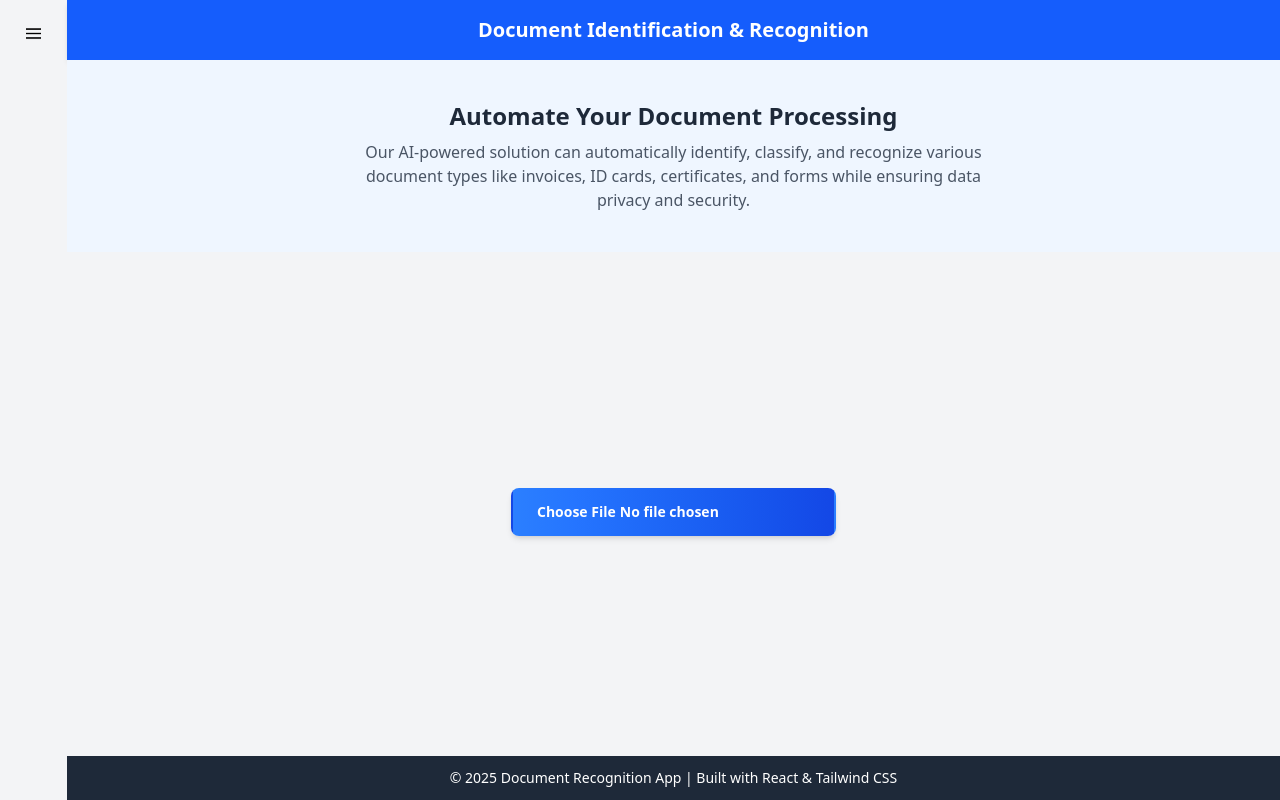
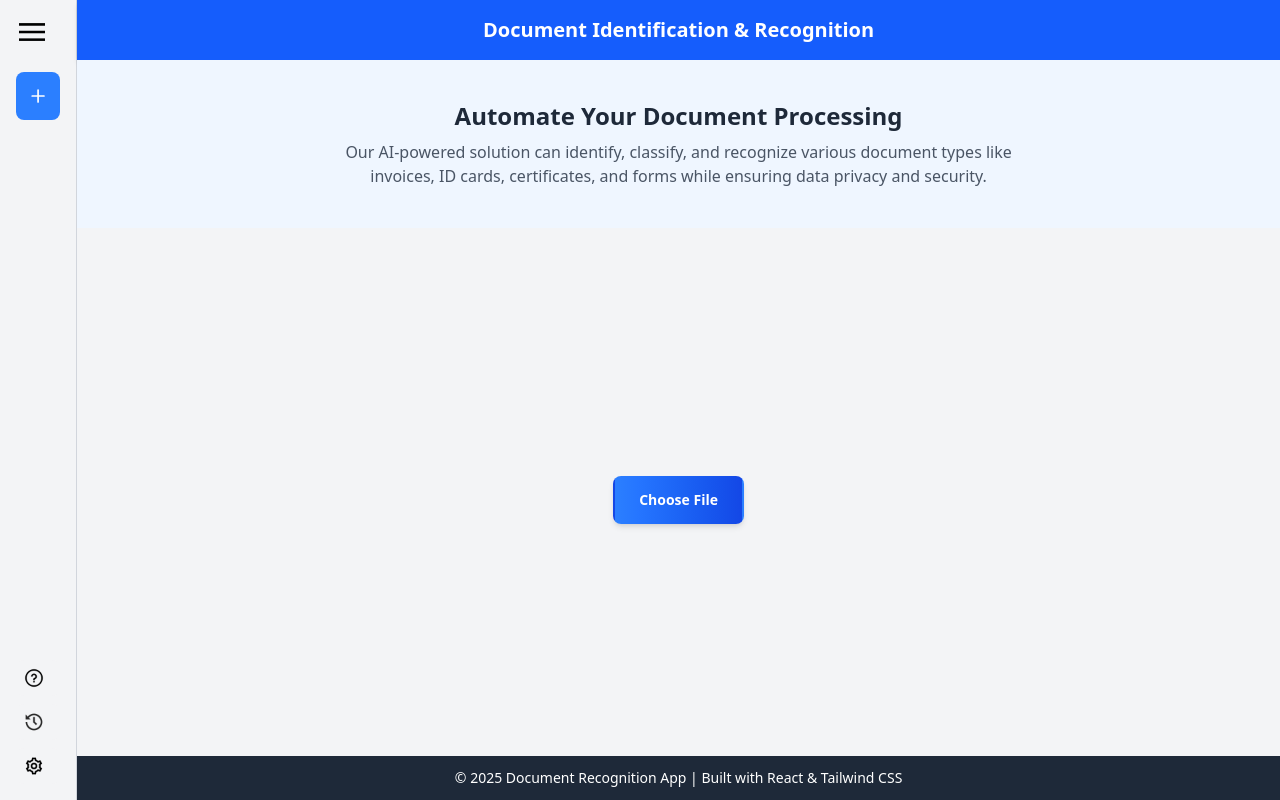
Before and after one commit to princethakarar/Document-Identification-System, a React (Vite) app: page / in a window 1280 px wide. Built offline with nearby package versions, Linux system fonts and the light colour scheme.

Commit message:
new chat option added

```diff
--- a/package.json
+++ b/package.json
@@ -12,6 +12,7 @@
   "dependencies": {
     "@google/generative-ai": "^0.24.0",
     "@tailwindcss/vite": "^4.0.12",
+    "lucide-react": "^0.479.0",
     "react": "^19.0.0",
     "react-dom": "^19.0.0",
     "tailwindcss": "^4.0.12"
--- a/src/App.jsx
+++ b/src/App.jsx
@@ -1,86 +1,139 @@
 import { useState, useContext, useEffect } from "react";
+import "./App.css";
 import Sidebar from "./sidebar/sidebar";
 import { Context } from "./context/Context";
 
 function App() {
   const [imageData, setImageData] = useState(null);
-  const [selectedResponse, setSelectedResponse] = useState("");
   const { onSent, response } = useContext(Context);
-  const [prevPrompts, setPrevPrompts] = useState([]); // Store previous responses
+  const [responseText, setResponseText] = useState(null);
+  const [prevPrompts, setPrevPrompts] = useState([]);
+  const [file, setFile] = useState(null);
+  const [isConfirmed, setIsConfirmed] = useState(false);
+  const [showInfo, setShowInfo] = useState(true);
+  const [isHistorySelected, setIsHistorySelected] = useState(false); // NEW: Track history selection
 
-  // Function to remove HTML tags for Sidebar display
+  // Function to remove HTML tags from response text
   const stripHtmlTags = (html) => {
     const doc = new DOMParser().parseFromString(html, "text/html");
     return doc.body.textContent || "";
   };
 
+  // Handle file upload for image processing
   const handleImageChange = async (event) => {
-    const file = event.target.files[0];
-    if (!file) return;
+    const uploadedFile = event.target.files[0];
+    if (!uploadedFile) return;
 
+    setFile(uploadedFile);
     let reader = new FileReader();
     reader.onload = async (e) => {
-      let base64string = e.target.result.split(",")[1];
       setImageData(e.target.result);
-      onSent(base64string, file.type);
+      setShowInfo(false);
+      setIsHistorySelected(false); // Reset history flag
     };
-    reader.readAsDataURL(file);
+    reader.readAsDataURL(uploadedFile);
   };
 
-  // Store response when a new one arrives
+  // Confirm & Submit button action
+  const handleSubmit = () => {
+    if (imageData && file) {
+      let base64string = imageData.split(",")[1];
+      onSent(base64string, file.type);
+      setIsConfirmed(true);
+    }
+  };
+
+  // Handle response updates & store in history
   useEffect(() => {
     if (response) {
+      setResponseText(response);
       const cleanResponse = stripHtmlTags(response);
-      setPrevPrompts((prev) => [{ text: cleanResponse, html: response, img: imageData }, ...prev.slice(0, 9)]);
-      setSelectedResponse(response);
+      setPrevPrompts((prev) => [{ text: cleanResponse, image: imageData, fileName: file?.name }, ...prev]);
     }
   }, [response]);
 
-  // Function to handle past document selection
-  const handleSelectPrompt = (selectedPrompt) => {
-    setImageData(selectedPrompt.img);
-    setSelectedResponse(selectedPrompt.html);
+  // Function to reset the chat but keep the sidebar history
+  const handleNewChat = () => {
+    setResponseText(null);
+    setImageData(null);
+    setFile(null);
+    setIsConfirmed(false);
+    setShowInfo(true);
+    setIsHistorySelected(false); // Reset history flag
   };
 
   return (
     <div className="flex w-full">
-      <Sidebar prevPrompts={prevPrompts} onSelectPrompt={handleSelectPrompt} />
+      <Sidebar
+        prevPrompts={prevPrompts}
+        onSelectPrompt={(item) => {
+          setResponseText(item.text);
+          setImageData(item.image);
+          setFile({ name: item.fileName });
+          setShowInfo(false);
+          setIsConfirmed(true); // Mark it as confirmed (skip submit button)
+          setIsHistorySelected(true); // NEW: Mark history selection
+        }}
+        onNewChat={handleNewChat}
+      />
+
       <div className="flex flex-col min-h-screen w-full bg-gray-100">
         <header className="w-full bg-blue-600 text-white py-4 text-center text-xl font-semibold shadow-md">
           Document Identification & Recognition
         </header>
+
+        {showInfo && (
           <section className="bg-blue-50 py-10 px-6 text-center">
             <h2 className="text-2xl font-bold text-gray-800">Automate Your Document Processing</h2>
             <p className="text-gray-600 mt-2 max-w-2xl mx-auto">
-            Our AI-powered solution can automatically identify, classify, and recognize various document types
-            like invoices, ID cards, certificates, and forms while ensuring data privacy and security.
+              Our AI-powered solution can identify, classify, and recognize various document types like invoices, ID cards, certificates, and forms while ensuring data privacy and security.
             </p>
           </section>
+        )}
+
         <main className="flex flex-col flex-grow items-center justify-center w-full max-w-screen-lg mx-auto px-4 py-8">
+          {/* Image Preview (Always Shows After Upload) */}
           {imageData && (
+            <div className="mt-6 flex flex-col items-center">
               <img
                 src={imageData}
                 alt="Uploaded Preview"
-              className="mt-6 w-48 md:w-64 lg:w-80 h-auto rounded-lg border border-gray-300 shadow-md"
+                className="w-48 md:w-64 lg:w-80 h-auto rounded-lg border border-gray-300 shadow-md"
               />
+              <p className="mt-2 text-gray-600 text-sm">{file?.name}</p>
+            </div>
           )}
 
+          {/* Upload File Button */}
+{!imageData ? (
+  <label className="mt-4 flex flex-col items-center justify-center w-fit px-6 py-3 text-sm font-semibold text-white bg-gradient-to-r from-blue-500 to-blue-700 rounded-lg shadow-md cursor-pointer border-2 border-transparent transition-all duration-300 ease-in-out hover:from-blue-600 hover:to-blue-800 hover:shadow-lg focus:outline-none focus:ring-2 focus:ring-blue-400 focus:ring-offset-2">
+    <span className="flex items-center space-x-2">
+      <span>Choose File</span>
+    </span>
     <input
       type="file"
       accept="image/*"
       onChange={handleImageChange}
-            className="mt-4 block w-fit px-6 py-3 text-sm font-semibold text-white
-              bg-gradient-to-r from-blue-500 to-blue-700 rounded-lg shadow-md
-              cursor-pointer border-2 border-transparent
-              transition-all duration-300 ease-in-out
-              hover:from-blue-600 hover:to-blue-800 hover:shadow-lg
-              focus:outline-none focus:ring-2 focus:ring-blue-400 focus:ring-offset-2"
+      className="hidden"
     />
+  </label>
+) : (
+  !isConfirmed && !isHistorySelected && ( // Hide submit button if history is selected
+    <button
+      onClick={handleSubmit}
+      className="mt-4 px-6 py-3 text-sm font-semibold text-white bg-green-500 rounded-lg shadow-md border-2 border-transparent transition-all duration-300 ease-in-out cursor-pointer hover:bg-green-600 hover:shadow-lg focus:outline-none focus:ring-2 focus:ring-green-400 focus:ring-offset-2"
+    >
+      Confirm & Submit
+    </button>
+  )
+)}
 
-          {selectedResponse && (
+
+          {/* Response Display (Only Shows After Confirm & Submit or History Selection) */}
+          {(isConfirmed || isHistorySelected) && responseText && (
             <div
               className="mt-4 p-4 bg-white border border-gray-300 rounded-lg text-gray-800 text-sm leading-relaxed shadow-md w-full max-w-lg"
-              dangerouslySetInnerHTML={{ __html: selectedResponse }}
+              dangerouslySetInnerHTML={{ __html: responseText }}
             ></div>
           )}
         </main>
--- a/src/sidebar/sidebar.jsx
+++ b/src/sidebar/sidebar.jsx
@@ -1,34 +1,80 @@
-import React, { useState } from 'react';
-import { assets } from '../assets/assets';
+import React, { useState } from "react";
+import { assets } from "../assets/assets";
+import { Plus } from "lucide-react";
 
-const Sidebar = ({ prevPrompts, onSelectPrompt }) => {
+const Sidebar = ({ prevPrompts, onSelectPrompt, onNewChat }) => {
   const [extended, setExtended] = useState(false);
+  const [activeChat, setActiveChat] = useState(null);
+
+  const handleSelectPrompt = (prompt) => {
+    setActiveChat(prompt.text);
+    onSelectPrompt(prompt);
+  };
 
   return (
-        <div className="min-h-screen flex flex-col justify-between bg-gray-100 p-6">
-            <div className="flex flex-col">
+    <div
+      className={`h-screen flex flex-col bg-gray-100 border-r border-gray-300 p-4 transition-all duration-300 ease-in-out shadow-md
+      ${extended ? "w-64" : "w-20"} overflow-hidden`}
+    >
+      {/* Sidebar Toggle */}
+      <div className="flex items-center justify-between">
         <img
-                    onClick={() => setExtended(prev => !prev)}
-                    className="w-5 cursor-pointer mb-4"
+          onClick={() => setExtended((prev) => !prev)}
+          className="w-8 h-8 cursor-pointer flex-shrink-0"
           src={assets.menu_icon}
           alt="menu"
         />
+      </div>
 
-                {extended && (
-                    <div className="flex flex-col">
-                        <p className="mt-6 mb-4 text-gray-600 font-semibold">Recent</p>
+      {/* New Chat Button */}
+      <div
+        className="flex items-center gap-2 mt-6 p-3 bg-blue-500 text-white rounded-lg cursor-pointer hover:bg-blue-600 transition"
+        onClick={onNewChat}
+      >
+        <Plus className="w-6 h-6 text-white" />
+        <span
+          className={`text-sm font-semibold transition-opacity ${
+            extended ? "opacity-100" : "opacity-0 hidden"
+          }`}
+        >
+          New Chat
+        </span>
+      </div>
+
+      {/* Recent Prompts */}
+      {extended && prevPrompts.length > 0 && (
+        <div className="mt-6">
+          <p className="text-gray-500 text-xs uppercase mb-2">Recent</p>
+          <div className="space-y-2">
             {prevPrompts.map((item, index) => (
               <div
                 key={index}
-                                className="flex items-start gap-3 p-3 pr-12 rounded-full text-gray-800 cursor-pointer hover:bg-gray-200 transition"
-                                onClick={() => onSelectPrompt(item)}
+                className={`flex items-center gap-2 p-2 rounded-lg cursor-pointer transition
+                ${activeChat === item.text ? "bg-gray-300 font-bold" : "bg-gray-100 hover:bg-gray-200"}`}
+                onClick={() => handleSelectPrompt(item)}
               >
-                                <img className="w-5" src={assets.message_icon} alt="message" />
-                                <p className="truncate">{item.text.slice(0, 20)}...</p>
+                <img src={assets.message_icon} alt="message" className="w-5 h-5 flex-shrink-0" />
+                <p className="text-sm truncate w-40">{item.text.slice(0, 20)}...</p>
               </div>
             ))}
           </div>
+        </div>
       )}
+
+      {/* Bottom Menu */}
+      <div className="mt-auto space-y-2">
+        <div className="flex items-center gap-2 p-2 bg-gray-100 rounded-lg cursor-pointer hover:bg-gray-200 transition">
+          <img src={assets.question_icon} alt="help" className="w-5 h-5 flex-shrink-0" />
+          {extended && <p className="text-sm">Help</p>}
+        </div>
+        <div className="flex items-center gap-2 p-2 bg-gray-100 rounded-lg cursor-pointer hover:bg-gray-200 transition">
+          <img src={assets.history_icon} alt="activity" className="w-5 h-5 flex-shrink-0" />
+          {extended && <p className="text-sm">Activity</p>}
+        </div>
+        <div className="flex items-center gap-2 p-2 bg-gray-100 rounded-lg cursor-pointer hover:bg-gray-200 transition">
+          <img src={assets.setting_icon} alt="settings" className="w-5 h-5 flex-shrink-0" />
+          {extended && <p className="text-sm">Settings</p>}
+        </div>
       </div>
     </div>
   );
```
Also changed, not shown: 1 other file (tests, documents, lock files or other folders). Lines whose indentation alone changed are shown as unchanged.
